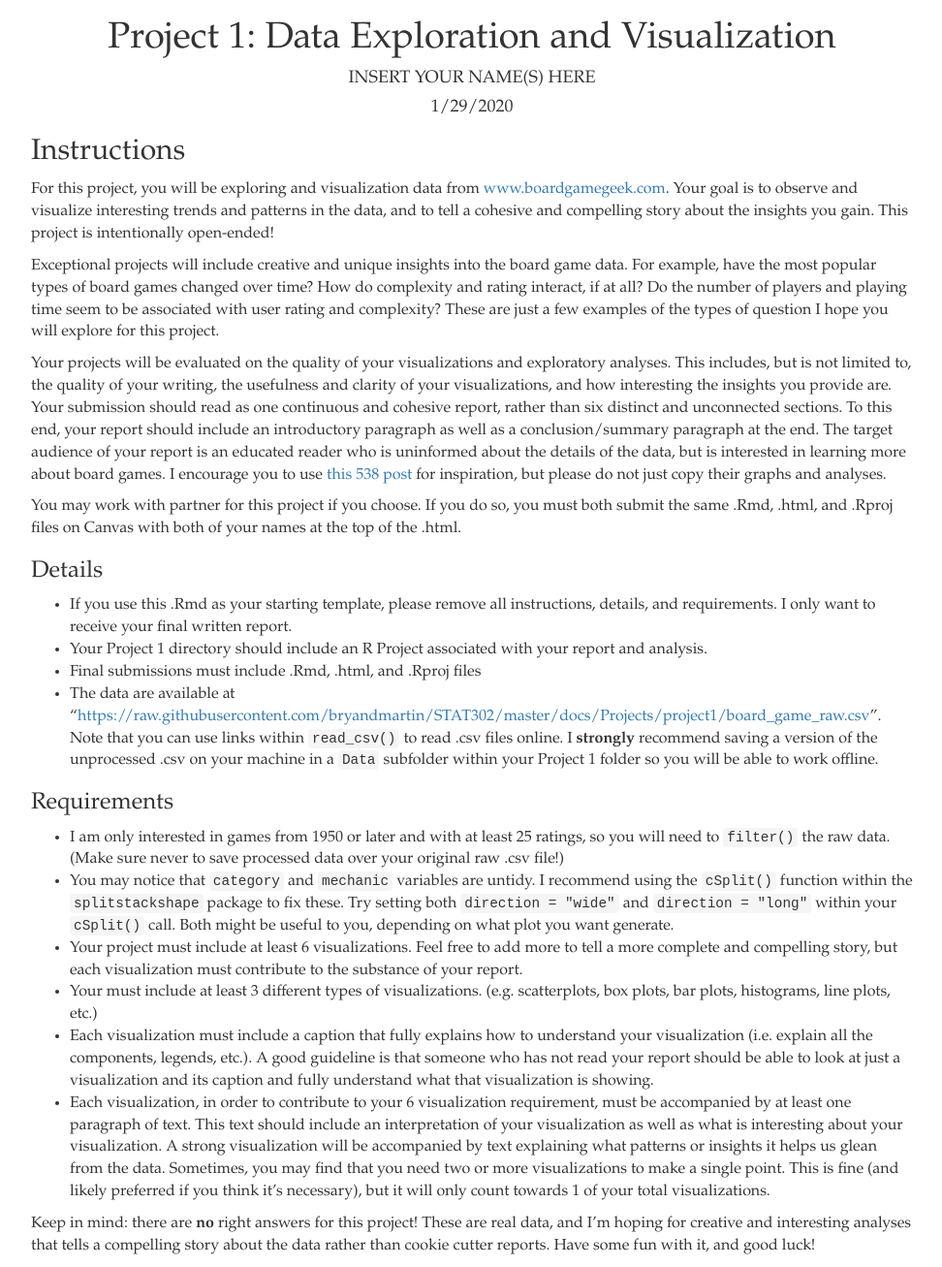
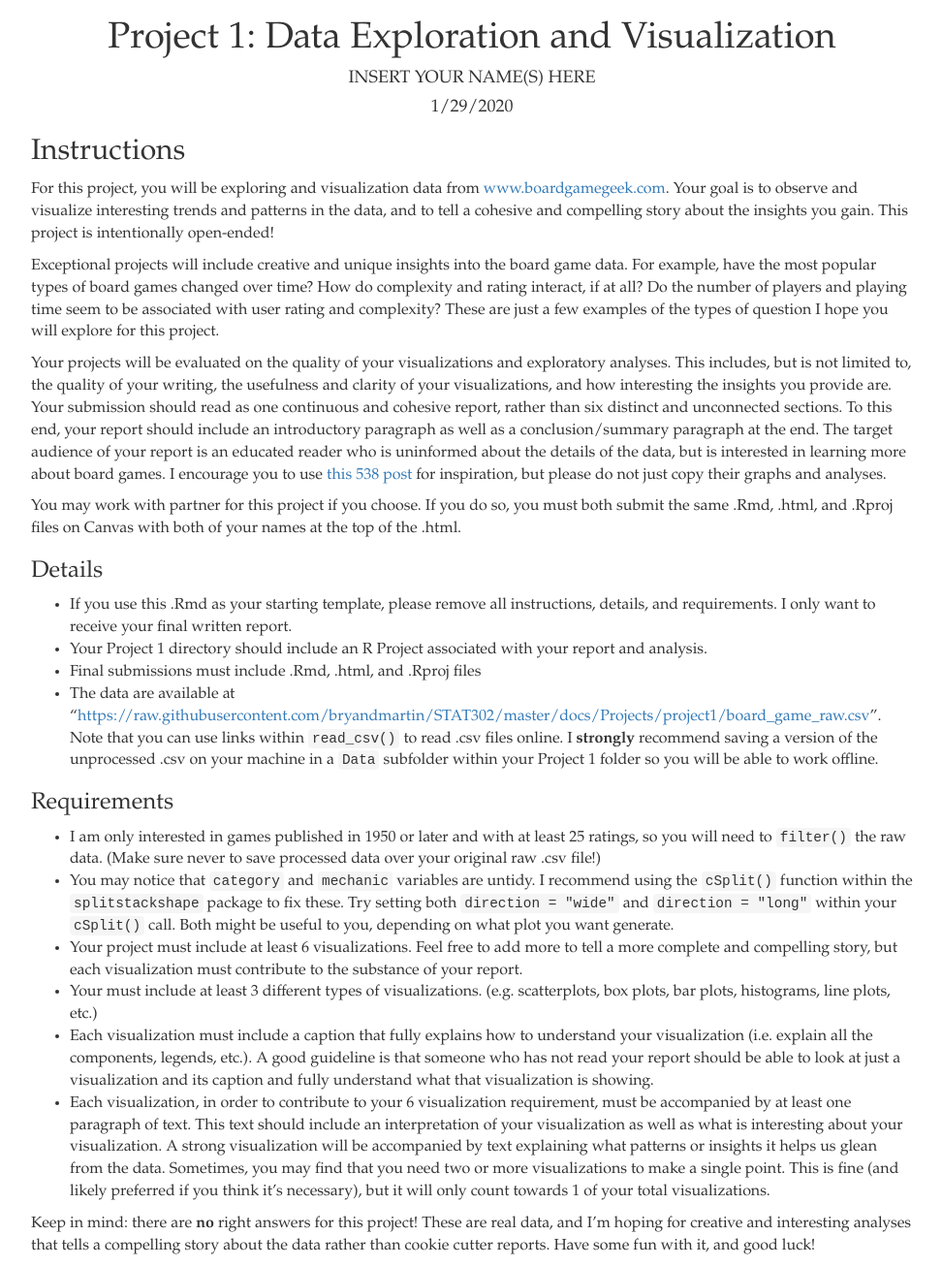
Before and after one commit to bryandmartin/STAT302, a Jekyll site: the page docs/Projects/project1/project1.html, which Jekyll copies as it is, in a window 1280 px wide. Shown: the whole page at 97% size, without its empty margins (153-1125 px from the left). Built offline with Jekyll 4.4.1, drawn with Linux system fonts in a browser that asks for light colours.

Commit message:
Minor tweak wording

```diff
--- a/docs/Projects/project1/project1.Rmd
+++ b/docs/Projects/project1/project1.Rmd
@@ -55,7 +55,7 @@ If you do so, you must both submit the same .Rmd, .html, and .Rproj files on Can
 
 ### Requirements
 
-* I am only interested in games from 1950 or later and with at least 25 ratings, so you will need to `filter()` the raw data. (Make sure never to save processed data over your original raw .csv file!)
+* I am only interested in games published in 1950 or later and with at least 25 ratings, so you will need to `filter()` the raw data. (Make sure never to save processed data over your original raw .csv file!)
 * You may notice that `category` and `mechanic` variables are untidy. I recommend using the `cSplit()` function within the `splitstackshape` package to fix these. Try setting both `direction = "wide"` and `direction = "long"` within your `cSplit()` call. Both might be useful to you, depending on what plot you want generate.
 * Your project must include at least 6 visualizations. Feel free to add more to tell a more complete and compelling story, but each visualization must contribute to the substance of your report.
 * Your must include at least 3 different types of visualizations. (e.g. scatterplots, box plots, bar plots, histograms, line plots, etc.)
--- a/docs/Projects/project1/project1.html
+++ b/docs/Projects/project1/project1.html
@@ -408,7 +408,7 @@ h4.date {
 <div id="requirements" class="section level3">
 <h3>Requirements</h3>
 <ul>
-<li>I am only interested in games from 1950 or later and with at least 25 ratings, so you will need to <code>filter()</code> the raw data. (Make sure never to save processed data over your original raw .csv file!)</li>
+<li>I am only interested in games published in 1950 or later and with at least 25 ratings, so you will need to <code>filter()</code> the raw data. (Make sure never to save processed data over your original raw .csv file!)</li>
 <li>You may notice that <code>category</code> and <code>mechanic</code> variables are untidy. I recommend using the <code>cSplit()</code> function within the <code>splitstackshape</code> package to fix these. Try setting both <code>direction = &quot;wide&quot;</code> and <code>direction = &quot;long&quot;</code> within your <code>cSplit()</code> call. Both might be useful to you, depending on what plot you want generate.</li>
 <li>Your project must include at least 6 visualizations. Feel free to add more to tell a more complete and compelling story, but each visualization must contribute to the substance of your report.</li>
 <li>Your must include at least 3 different types of visualizations. (e.g. scatterplots, box plots, bar plots, histograms, line plots, etc.)</li>
```
